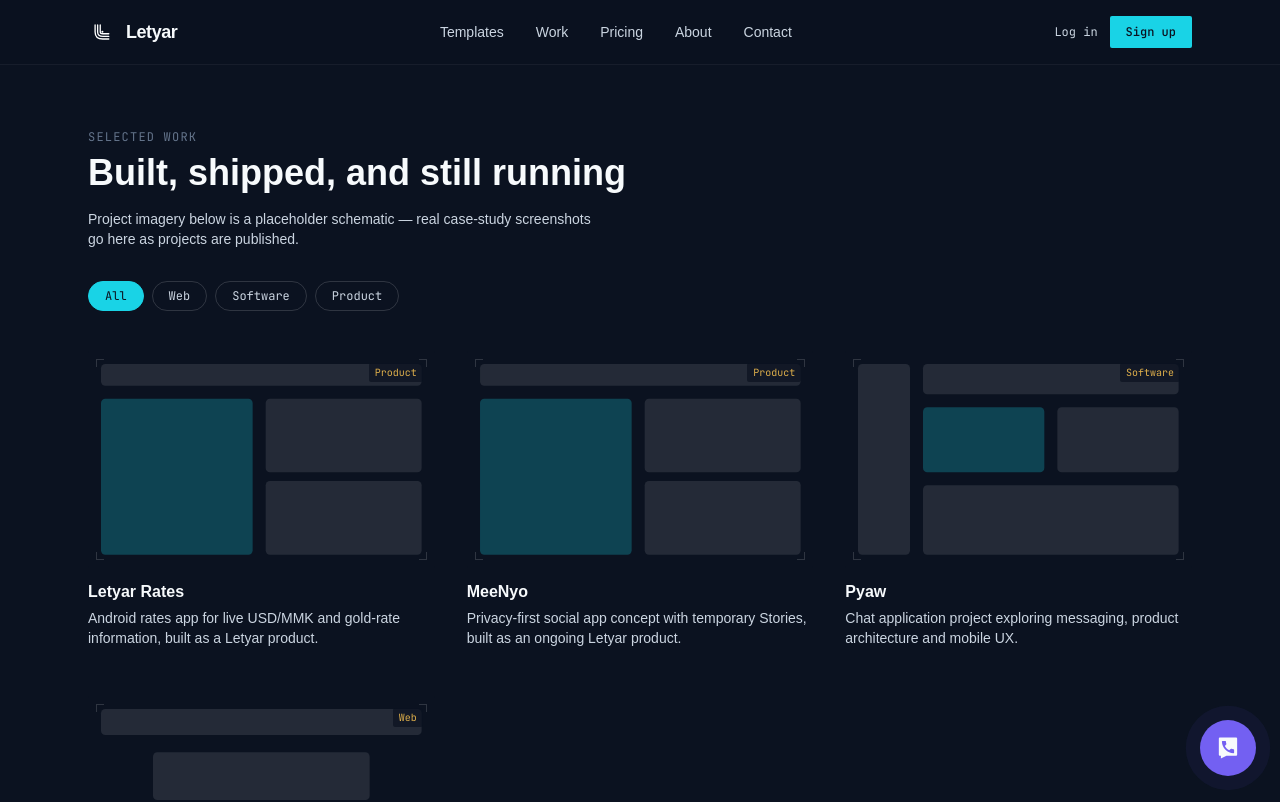
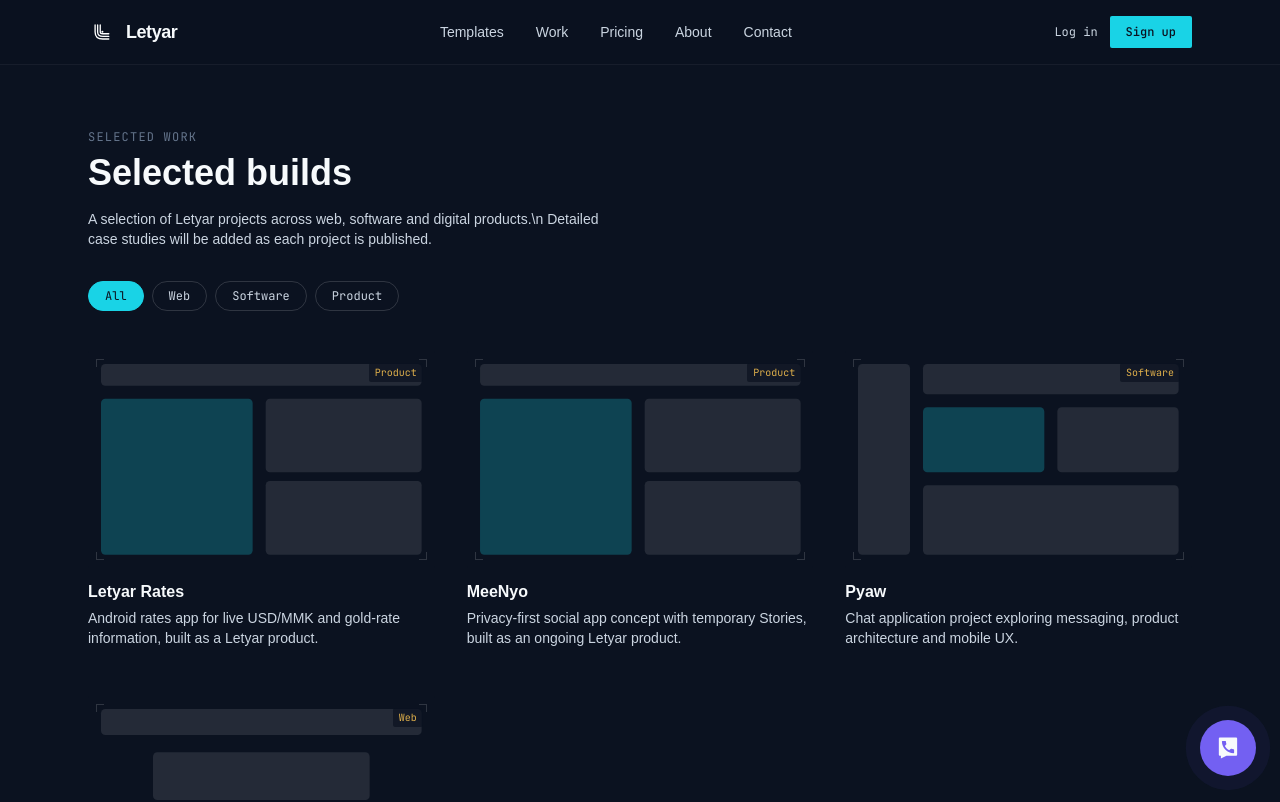
Before and after one commit to letyarworks/letyar-website, a Next.js app: page /work in a window 1280 px wide. Shown: the top 802 px of the page. Built offline with nearby package versions, Linux system fonts and the light colour scheme; a web font is replaced by a local one.

Commit message:
Refine work page language and case-study status

```diff
--- a/app/work/page.tsx
+++ b/app/work/page.tsx
@@ -20,11 +20,10 @@ export default function WorkPage({
     <section className="mx-auto max-w-6xl px-6 py-16">
       <p className="font-mono text-xs uppercase tracking-widest text-slate">Selected work</p>
       <h1 className="mt-2 font-display text-3xl font-semibold text-paper md:text-4xl">
-        Built, shipped, and still running
+        Selected builds
       </h1>
       <p className="mt-4 max-w-lg font-body text-sm text-mist">
-        Project imagery below is a placeholder schematic — real case-study
-        screenshots go here as projects are published.
+        A selection of Letyar projects across web, software and digital products.\n        Detailed case studies will be added as each project is published.
       </p>
 
       <div className="mt-8 flex flex-wrap gap-2">
```
